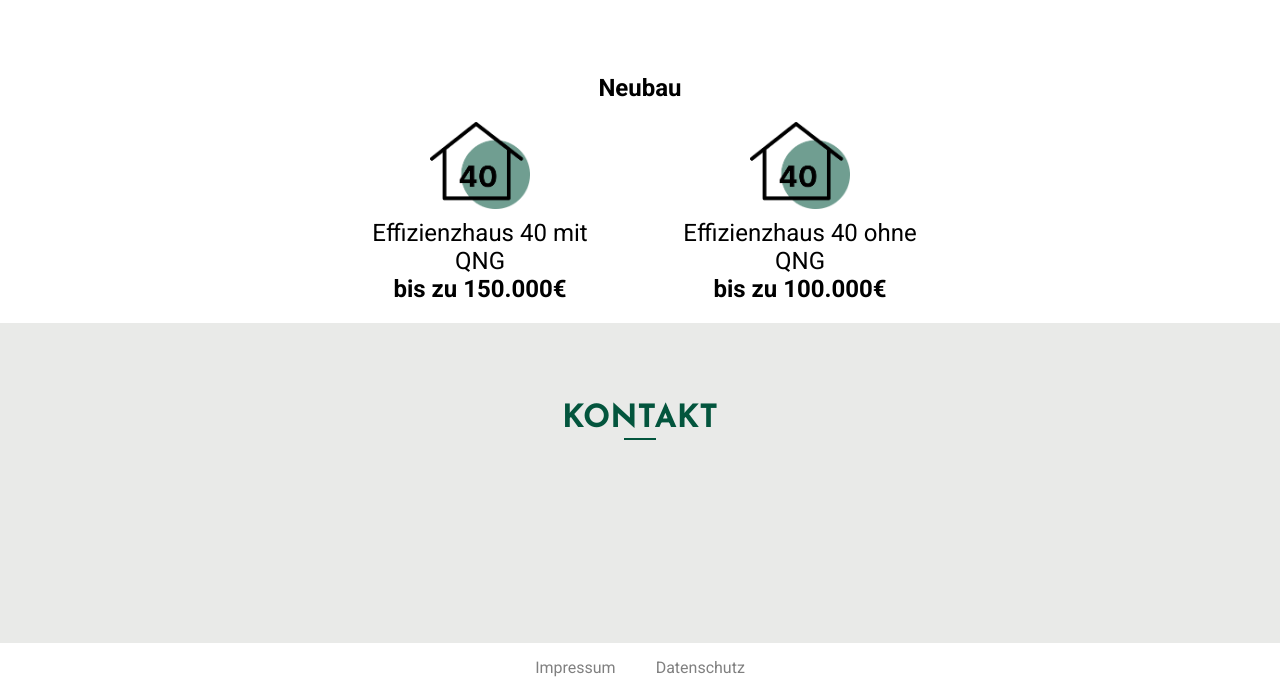
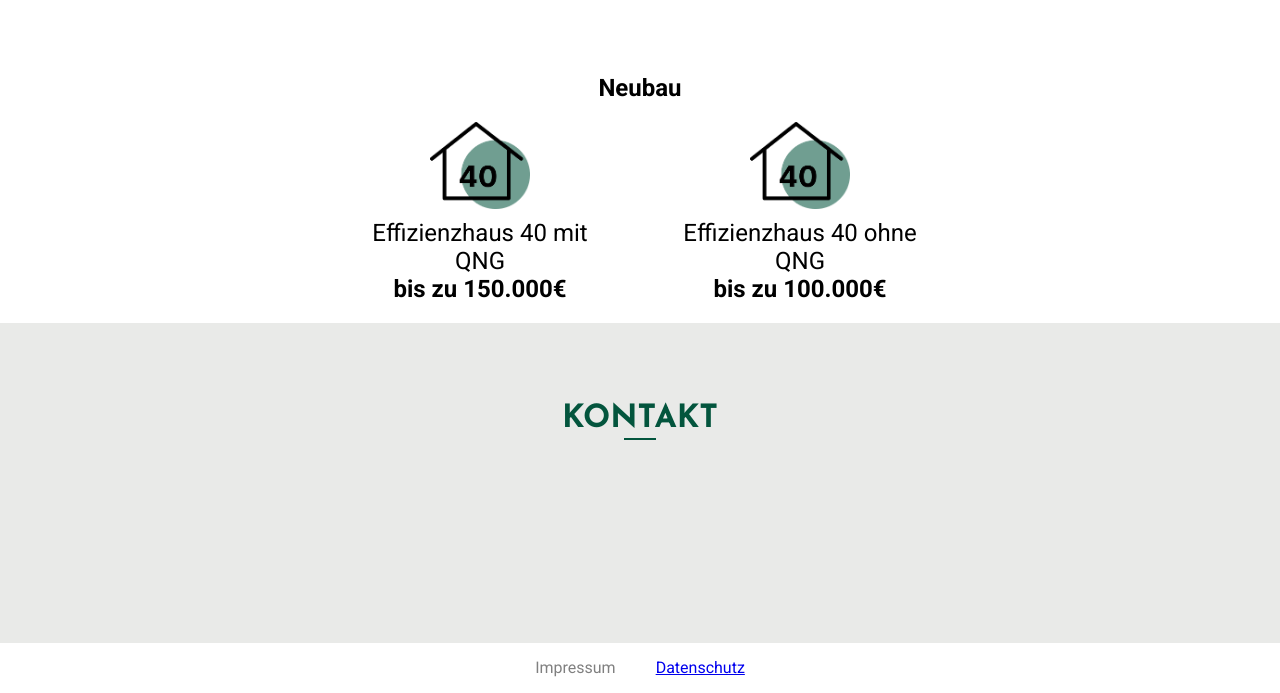
Before and after one commit to SharinaAlves/ing_hollmeier, a plain HTML site: page index.html in a window 1280 px wide. Shown: the part 3986-4679 px from the top of the page. Drawn offline with Linux system fonts and the light colour scheme.

Commit message:
add link to data-protection

```diff
--- a/index.html
+++ b/index.html
@@ -106,7 +106,7 @@
   </div>
   <footer>
     <div style="margin-right: 20;">Impressum</div>
-    <div style="margin-left: 20;">Datenschutz</div>
+    <div style="margin-left: 20;"><a href="data-protection.html">Datenschutz</a></div>
   </footer>
 </body>
 </html>
```
